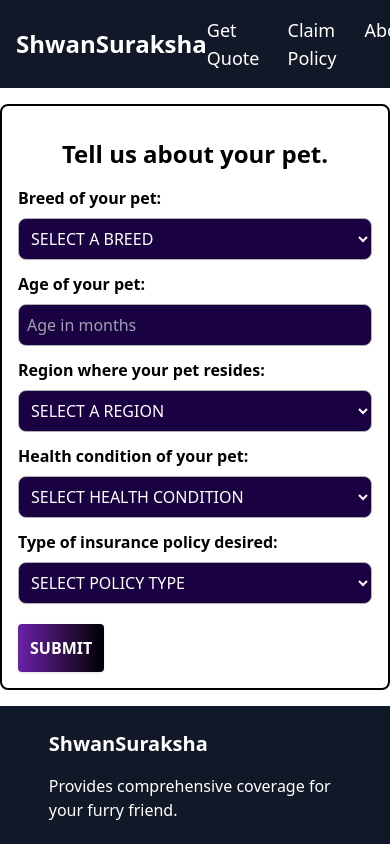
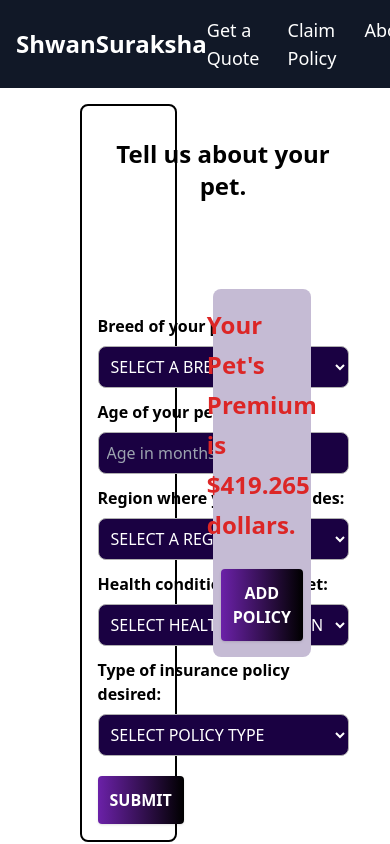
Before and after one commit to vishal5208/UpdatedShwanSuraksha, a React (Create React App) app in the folder frontend/: page /quoteForm in a window 390 px wide. Both pictures are taken after typing "Sample" into the empty fields and a click on the button "SUBMIT". Shown: the top 844 px of the page. Built offline with nearby package versions, Linux system fonts and the light colour scheme.

Commit message:
added button in quote form

```diff
--- /dev/null
+++ b/frontend/src/components/Claim/Claim.jsx
@@ -0,0 +1,5 @@
+const Claim = () => {
+	return <div></div>;
+};
+
+export default Claim;
--- a/frontend/src/components/Header/Header.jsx
+++ b/frontend/src/components/Header/Header.jsx
@@ -9,8 +9,13 @@ const Header = () => {
 					ShwanSuraksha
 				</Link>
 				<ul className="flex space-x-7">
-					<li className="text-white hover:text-gray-300 cursor-pointer">
-						Get Quote
+					<li>
+						<Link
+							to="/quoteForm"
+							className="text-white hover:text-gray-300 cursor-pointer"
+						>
+							Get a Quote
+						</Link>
 					</li>
 					<li className="text-white hover:text-gray-300 cursor-pointer">
 						Claim Policy
--- a/frontend/src/components/QuoteForm/QuoteForm.jsx
+++ b/frontend/src/components/QuoteForm/QuoteForm.jsx
@@ -6,6 +6,7 @@ const QuoteForm = () => {
 	const [region, setRegion] = useState("");
 	const [healthCondition, setHealthCondition] = useState("");
 	const [policyType, setPolicyType] = useState("");
+	const [showPolicyPrice, setShowPolicyPrice] = useState(false);
 
 	const handleSubmit = (event) => {
 		event.preventDefault();
@@ -19,6 +20,9 @@ const QuoteForm = () => {
 			policyType,
 		});
 
+		// Show the policy price
+		setShowPolicyPrice(true);
+
 		// Reset form values
 		setBreed("");
 		setAge("");
@@ -28,7 +32,8 @@ const QuoteForm = () => {
 	};
 
 	return (
-		<div className="flex flex-col flex-wrap sm:space-y-7 sm:w-1/4 w-full mx-auto font-GeneralSans p-4 my-4 border-2 border-gradient border-black rounded-lg">
+		<section className="flex justify-center items-center w-3/4 mx-auto space-x-9">
+			<div className="flex flex-col flex-wrap sm:space-y-7  w-1/3  font-GeneralSans p-4 my-4 border-2 border-gradient border-black rounded-lg">
 				<p className="text-center sm:text-4xl  text-2xl font-bold font-spaceGrotesk py-4">
 					Tell us about your pet.
 				</p>
@@ -155,6 +160,18 @@ const QuoteForm = () => {
 					</div>
 				</form>
 			</div>
+
+			{showPolicyPrice && (
+				<div className="w-1/3 bg-[#c5bbd4] p-4 rounded-lg flex justify-center items-center flex-col">
+					<p className="font-semibold text-2xl text-red-600 mb-4 leading-10">
+						Your Pet's Premium is $419.265 dollars.
+					</p>
+					<button className="uppercase text-white sm:text-2xl text-base font-semibold p-3 mt-2 rounded shadow bg-gradient-to-l  from-black to-purple-800 sm:py-2 ">
+						Add Policy
+					</button>
+				</div>
+			)}
+		</section>
 	);
 };
 
```
Lines whose indentation alone changed are shown as unchanged.
